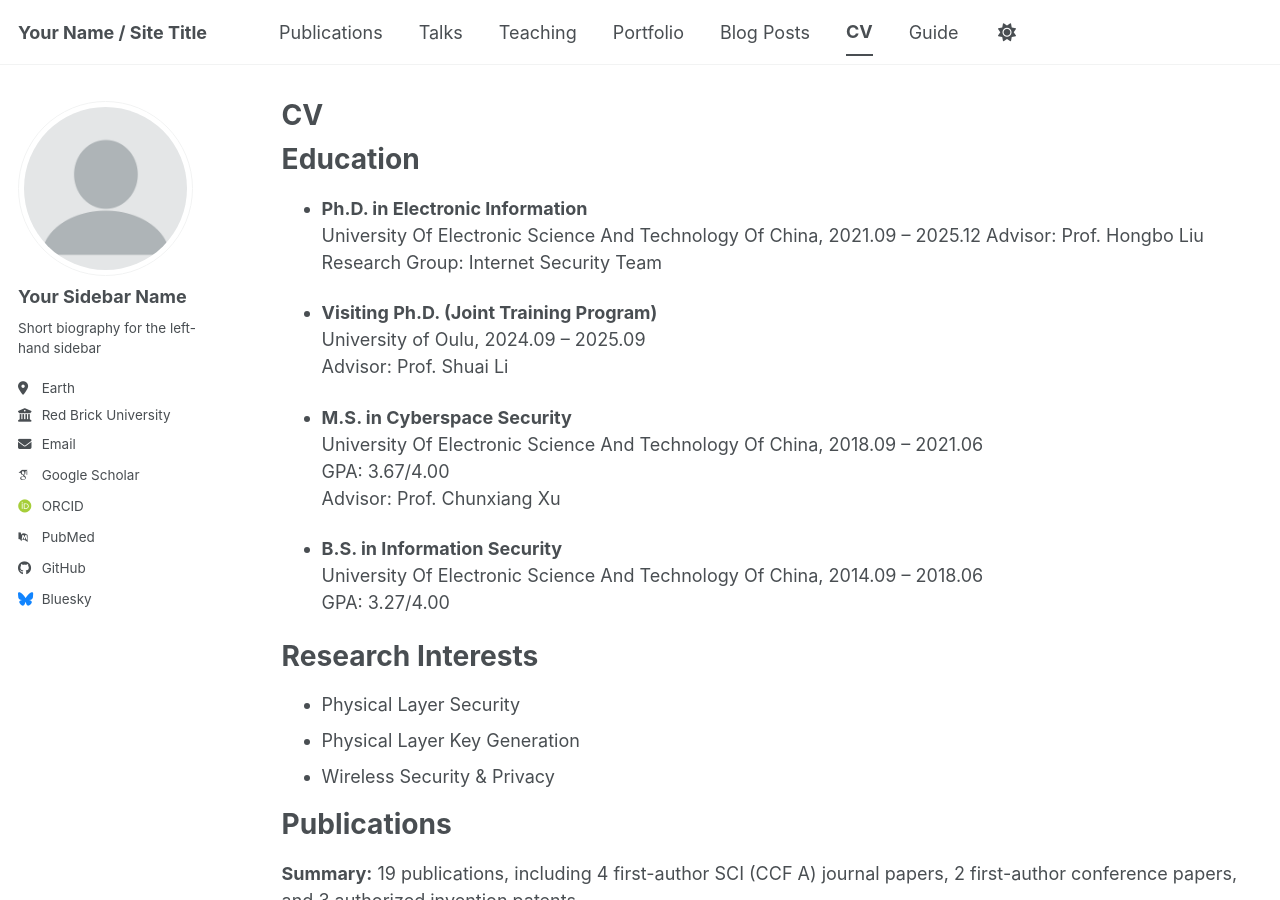
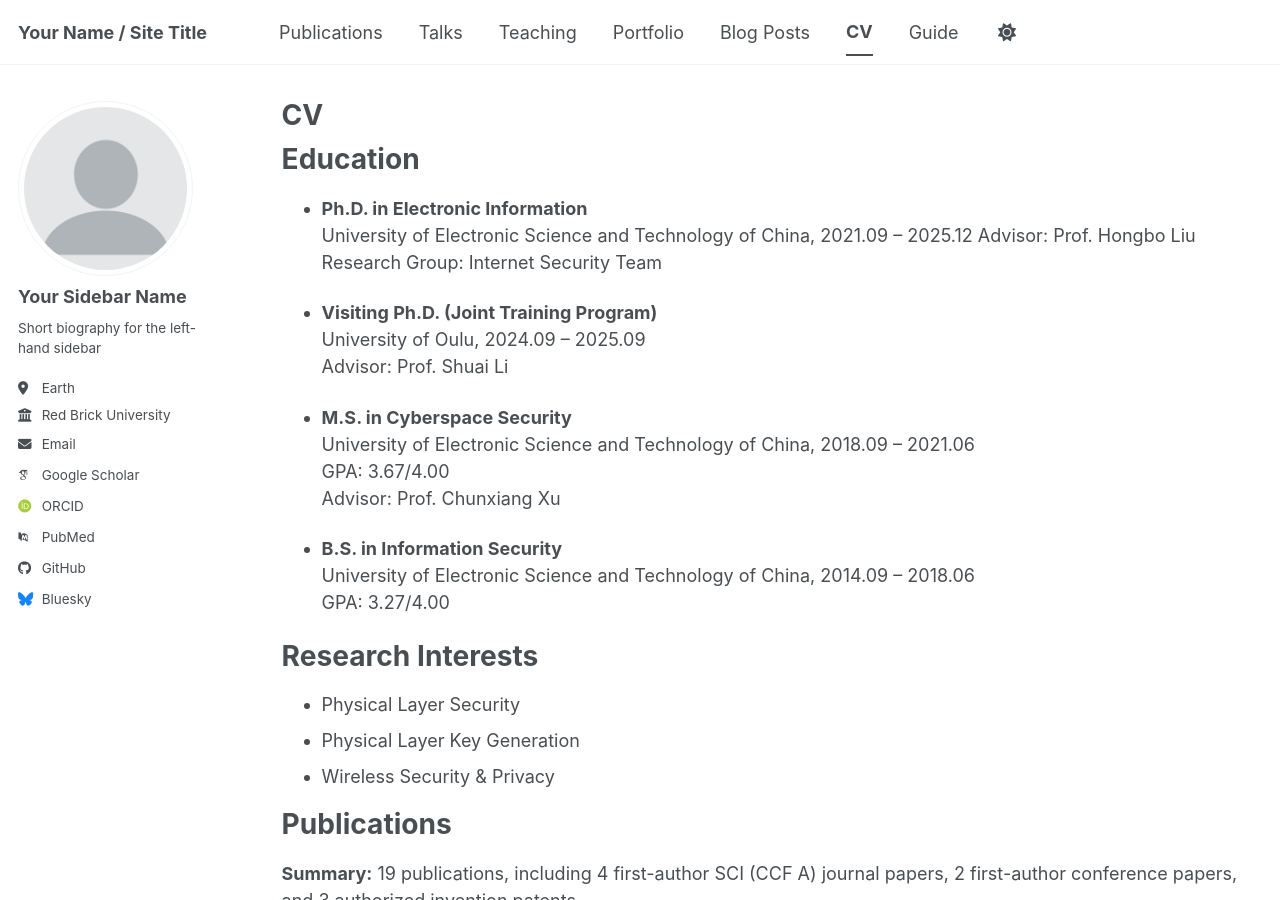
Before and after one commit to DozzzeN/yc_du, a Jekyll site: the page built from _pages/cv.md, in a window 1280 px wide and 900 px high. Built offline with Jekyll 4.4.1, drawn with Linux system fonts in a browser that asks for light colours; some web fonts are replaced; a script bundle is joined from its source files by our own code; library files that are not in the unit come from our copies.

```diff
--- a/_pages/cv.md
+++ b/_pages/cv.md
@@ -12,7 +12,7 @@ redirect_from:
 Education
 ======
 * **Ph.D. in Electronic Information**
-  University Of Electronic Science And Technology Of China, 2021.09 – 2025.12
+  University of Electronic Science and Technology of China, 2021.09 – 2025.12
   Advisor: Prof. Hongbo Liu
   Research Group: Internet Security Team
 
@@ -21,12 +21,12 @@ Education
   Advisor: Prof. Shuai Li
 
 * **M.S. in Cyberspace Security**
-  University Of Electronic Science And Technology Of China, 2018.09 – 2021.06
+  University of Electronic Science and Technology of China, 2018.09 – 2021.06
   GPA: 3.67/4.00
   Advisor: Prof. Chunxiang Xu
 
 * **B.S. in Information Security**
-  University Of Electronic Science And Technology Of China, 2014.09 – 2018.06
+  University of Electronic Science and Technology of China, 2014.09 – 2018.06
   GPA: 3.27/4.00
 
 
```
